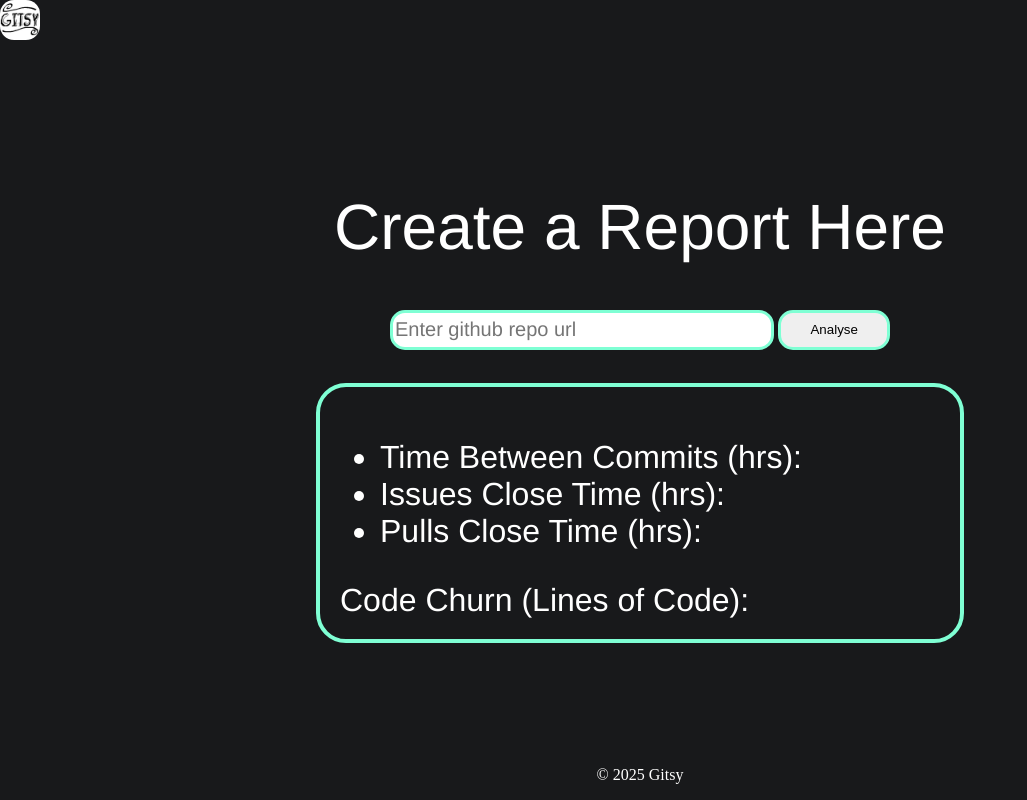
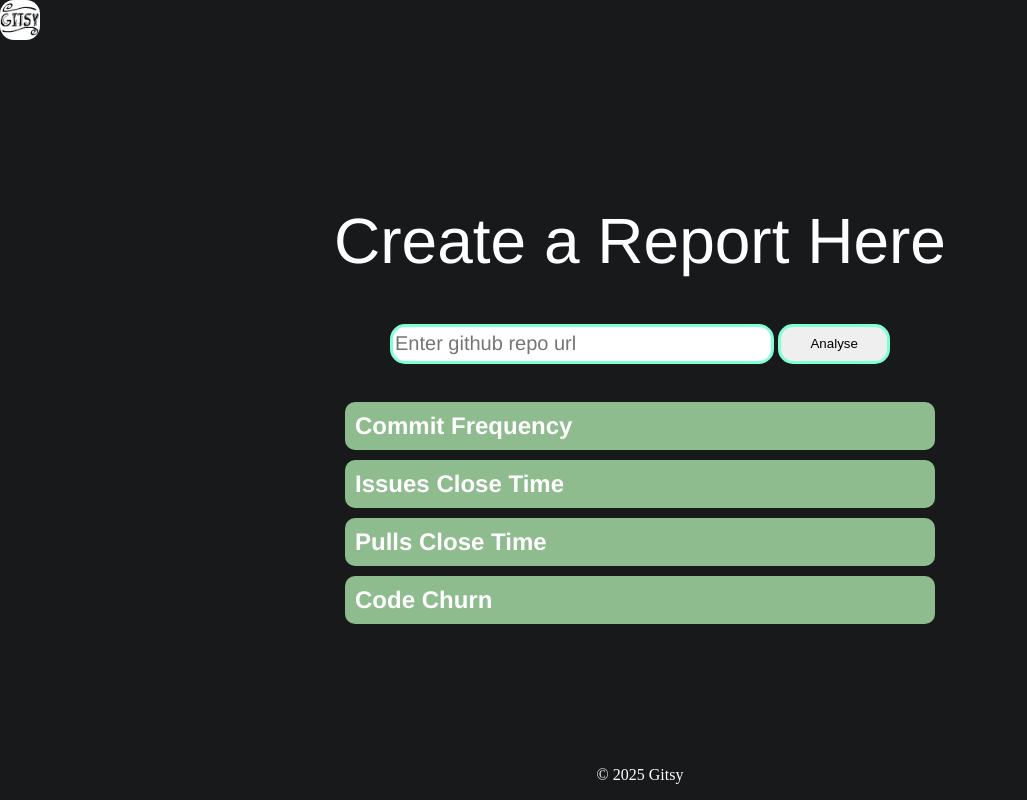
Before and after one commit to matslyk0/Gitsy, a React (Vite) app in the folder frontend/gitsy/: page /create-report in a window 1280 px wide. Shown: the whole page, without its empty margins (0-1027 px from the left). Built offline with nearby package versions, Linux system fonts and the light colour scheme.

Commit message:
feature: restructure create report and improve error parsing

```diff
--- a/frontend/gitsy/src/pages/CreateReport/CreateReport.jsx
+++ b/frontend/gitsy/src/pages/CreateReport/CreateReport.jsx
@@ -1,6 +1,9 @@
+import styles from "./CreateReport.module.css";
+
 import Banner from "../../components/Banner/Banner.jsx";
 import Footer from "../../components/Footer/Footer.jsx";
-import styles from "./CreateReport.module.css";
+import Card from "../../components/Card/Card.jsx";
+
 import axios from "axios";
 import React, { useState } from "react";
 
@@ -15,43 +18,57 @@ function CreateReportForm({ onClick }) {
 
 function ReportDisplay({ report }) {
   const errorMessages = {
-    "InsufficientDataError()": "Not enough data!",
-    "GitHubAPIError()": "GitHub request failed!",
-    "GitHubTimeOutError()": "GitHub took too long!",
-    "RepoTooLargeError()": "Repository must be under 10,000 commits!",
+    InsufficientDataError: "Not enough data!",
+    GitHubAPIError: "GitHub request failed!",
+    GitHubTimeOutError: "GitHub took too long!",
+    RepoTooLargeError: "Repository must be under 10,000 commits!",
   };
 
-  const commitFrequency =
-    errorMessages[report?.commit_frequency] ?? report?.commit_frequency;
-  const issuesCloseTime =
-    errorMessages[report?.issues_close_time] ?? report?.issues_close_time;
-  const pullsCloseTime =
-    errorMessages[report?.pulls_close_time] ?? report?.pulls_close_time;
+  const commitFrequency = (() => {
+    if (!report) return null;
 
-  let codeChurn = "";
-  if (errorMessages[report?.code_churn] == null) {
-    if (report?.code_churn != null) {
-      codeChurn = (
-        <ul>
-          <li>Additions: {report?.code_churn?.additions}</li>
-          <li>Deletions: {report?.code_churn?.deletions}</li>
-          <li>Total: {report?.code_churn?.total}</li>
-          <li>Net: {report?.code_churn?.net}</li>
-        </ul>
-      );
-    }
-  } else {
-    codeChurn = errorMessages[report?.code_churn];
-  }
+    const { data, error } = report.commit_frequency;
+    if (error) return errorMessages[error] || "Unknown error occurred!";
+
+    return data;
+  })();
+  const issuesCloseTime = (() => {
+    if (!report) return null;
+
+    const { data, error } = report.issues_close_time;
+    if (error) return errorMessages[error] || "Unknown error occurred!";
+
+    return data;
+  })();
+  const pullsCloseTime = (() => {
+    if (!report) return null;
+
+    const { data, error } = report.pulls_close_time;
+    if (error) return errorMessages[error] || "Unknown error occurred!";
+
+    return data;
+  })();
+  const codeChurn = (() => {
+    if (!report) return null;
+
+    const { data, error } = report.code_churn;
+    if (error) return errorMessages[error] || "Unknown error occurred!";
+
+    const { additions, deletions, total, net } = data;
+    return `
+      Additions: ${additions},
+      Deletions: ${deletions},
+      Total: ${total},
+      Net: ${net}
+      `;
+  })();
 
   return (
     <div className={styles.reportDisplay}>
-      <ul>
-        <li>Time Between Commits (hrs): {commitFrequency}</li>
-        <li>Issues Close Time (hrs): {issuesCloseTime}</li>
-        <li>Pulls Close Time (hrs): {pullsCloseTime}</li>
-      </ul>
-      Code Churn (Lines of Code): {codeChurn}
+      <Card metricName="Commit Frequency" metricData={commitFrequency} />
+      <Card metricName="Issues Close Time" metricData={issuesCloseTime} />
+      <Card metricName="Pulls Close Time" metricData={pullsCloseTime} />
+      <Card metricName="Code Churn" metricData={codeChurn} />
     </div>
   );
 }
@@ -66,7 +83,7 @@ export default function CreateReport() {
     justifyContent: "center",
   };
 
-  const [report, setReport] = useState([]);
+  const [report, setReport] = useState(null);
 
   async function CallAnalysisFunction() {
     const enteredUrl = document.getElementById("urlInput").value;
--- a/frontend/gitsy/src/pages/CreateReport/CreateReport.module.css
+++ b/frontend/gitsy/src/pages/CreateReport/CreateReport.module.css
@@ -39,13 +39,16 @@
 }
 
 .reportDisplay {
-  border: 4px solid aquamarine;
-  border-radius: 30px;
+  align-items: stretch;
+  border: 0px solid white /* for debugging */;
   color: white;
+  display: flex;
+  flex-direction: column;
   font:
-    2em Helvetica,
+    1em Helvetica,
     sans-serif;
+  justify-content: space-between;
   margin-top: 30px;
+  max-width: 90%;
   width: 600px;
-  padding: 20px;
 }
```
